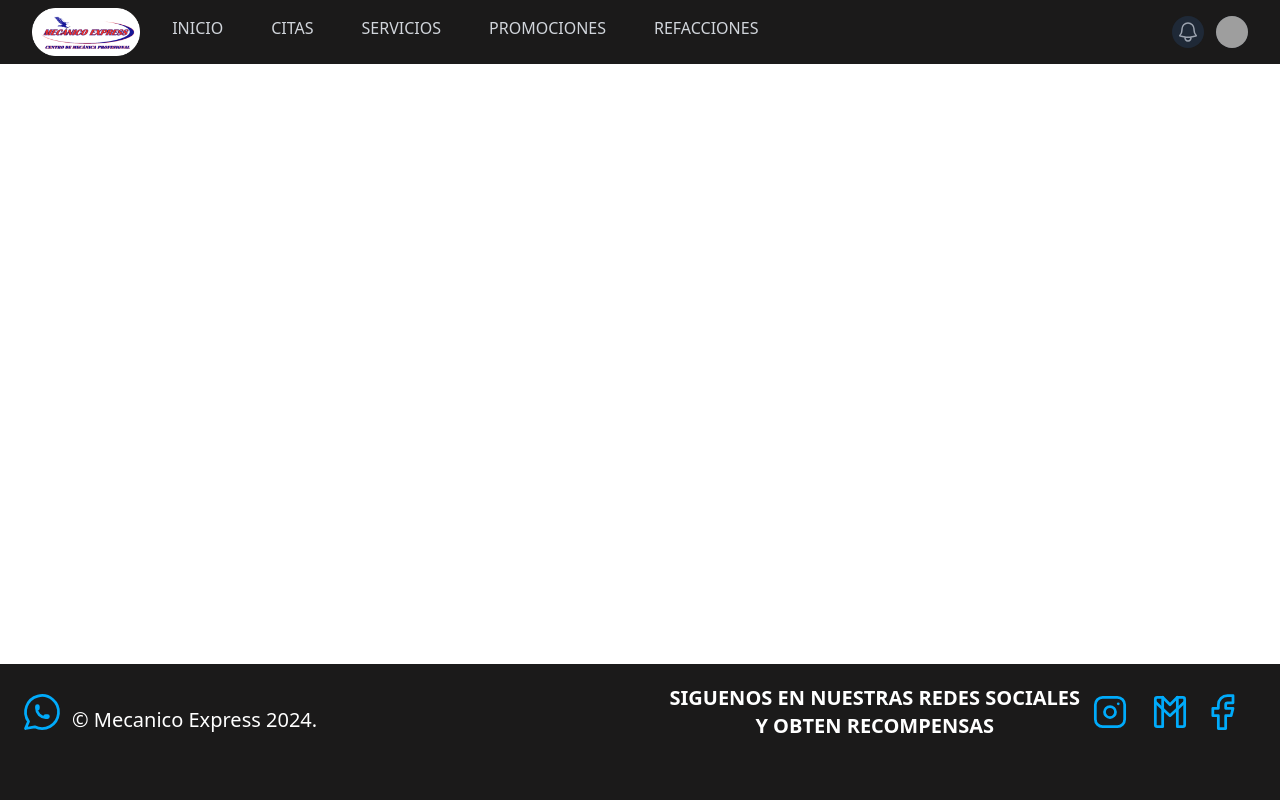
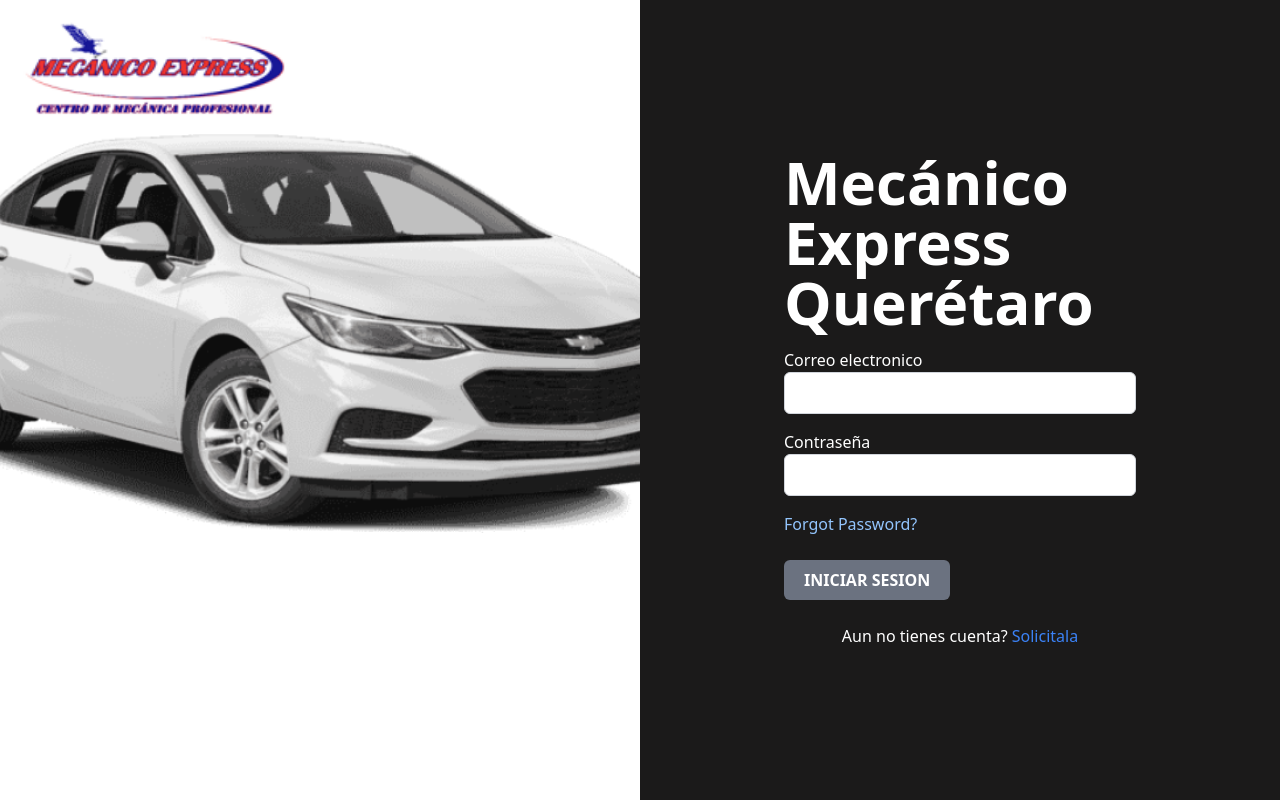
Before and after one commit to Whusher/MecanicoExpress, a React (Vite) app: page /login in a window 1280 px wide. Built offline with nearby package versions, Linux system fonts and the light colour scheme; grey boxes are pictures that could not be loaded.

Commit message:
Agregacion de contexto para estados Globales

```diff
--- a/src/App.jsx
+++ b/src/App.jsx
@@ -1,24 +1,27 @@
 import { BrowserRouter as Router, Route, Routes } from 'react-router-dom';
-import Header from './components/Header';
-import Footer from './components/Footer';
+// import Header from './components/Header';
+// import Footer from './components/Footer';
 import Home from './views/MainContent'; // Importa tus componentes de páginas
 //import Citas from './pages/Citas';
 import Servicios from './views/Servicios';
 //import Promociones from './pages/Promociones';
+import Login from './components/Login';
 import Refacciones from './views/Refac';
-
+import { AuthProvider } from './contexts/AuthContext';
 function App() {
   return (
+    <AuthProvider>
     <Router>
-      <Header />
       <Routes>
         <Route path="/" element={<Home />} />
+        <Route path="/login" element={<Login />} />
         <Route path="/servicios" element={<Servicios />} />
         <Route path="/refacciones" element={<Refacciones />} />
       </Routes>
-      <Footer />
     </Router>
+    </AuthProvider>
   );
 }
 
+
 export default App;
--- a/src/Views/Refac.jsx
+++ b/src/Views/Refac.jsx
@@ -1,5 +1,9 @@
+import Header from "../components/Header";
+import Footer from "../components/Footer";
 function Refacciones() {
     return (
+      <>
+      <Header/>
       <div className="max-w-7xl mx-auto px-4 py-8">
         <div className="md:flex justify-between">
           {/* Columna izquierda (Recuadro negro) */}
@@ -24,6 +28,8 @@
           </div>
         </div>
       </div>
+      <Footer/>
+      </>
     );
   }
 
--- a/src/Views/Servicios.jsx
+++ b/src/Views/Servicios.jsx
@@ -1,5 +1,9 @@
+import Header from "../components/Header";
+import Footer from "../components/Footer";
 function Servicios() {
     return (
+        <>
+        <Header/>
         <div className="flex justify-between max-w-7xl mx-auto px-4 py-8">
             {/* Columna izquierda (Recuadro negro) */}
             <div className="w-1/2 max-w-lg bg-black p-6 rounded-lg text-white ">
@@ -25,6 +29,8 @@
                 <img src="/service.png" alt="Imagen" className="w-full max-w-xl h-auto" />
             </div>
         </div>
+        <Footer/>
+        </>
     );
 }
 
--- a/src/components/Header.jsx
+++ b/src/components/Header.jsx
@@ -1,8 +1,9 @@
 import { Fragment } from 'react';
+import { ComponentSVG } from '../assets/ComponentSVG';
 import { Disclosure, DisclosureButton, DisclosurePanel, Menu, MenuButton, MenuItems, MenuItem, Transition } from '@headlessui/react';
-import { Bars3Icon, BellIcon, XMarkIcon } from '@heroicons/react/24/outline';
-import { Link, useLocation } from 'react-router-dom'; // Importa Link de React Router
-
+import { Bars3Icon, XMarkIcon } from '@heroicons/react/24/outline';
+import { Link, useLocation, useNavigate } from 'react-router-dom'; // Importa Link de React Router
+import { useAuth } from '../contexts/AuthContext';
 //La navegacion superior segun corresponda
 const navigation = [
   { name: 'INICIO', href: '/', current: true },
@@ -20,6 +21,9 @@
 
   const location = useLocation();
 
+  const {state} = useAuth();
+
+  const navigate = useNavigate();
 
   return (
     <Disclosure as="nav" className="bg-backgroundNormal">
@@ -65,17 +69,11 @@
                 </div>
               </div>
               <div className="absolute inset-y-0 right-0 flex items-center pr-2 sm:static sm:inset-auto sm:ml-6 sm:pr-0">
-                <button
-                  type="button"
-                  className="relative rounded-full bg-gray-800 p-1 text-gray-400 hover:text-white focus:outline-none focus:ring-2 focus:ring-white focus:ring-offset-2 focus:ring-offset-gray-800"
-                >
-                  <span className="absolute -inset-1.5" />
-                  <span className="sr-only">View notifications</span>
-                  <BellIcon className="h-6 w-6" aria-hidden="true" />
-                </button>
 
                 {/* Profile dropdown */}
-                <Menu as="div" className="relative ml-3">
+                { //Si existe nuestro usuario aparecera el perfil de lo contrario se solicitara Iniciar Sesion
+                  state.userToken ? (
+                    <Menu as="div" className="relative ml-3">
                   <div>
                     <MenuButton className="relative flex rounded-full bg-gray-800 text-sm focus:outline-none focus:ring-2 focus:ring-white focus:ring-offset-2 focus:ring-offset-gray-800">
                       <span className="absolute -inset-1.5" />
@@ -130,10 +128,17 @@
                     </MenuItems>
                   </Transition>
                 </Menu>
+                  ) : (
+                    <p className='font-bold font-sans text-white '
+                      onClick={()=> navigate('/login')}
+                    >Iniciar sesion <ComponentSVG.Login/> </p>
+                  )
+                }
+
               </div>
             </div>
           </div>
-
+            {/* Panel de Mobile */}
           <DisclosurePanel className="sm:hidden">
             <div className="space-y-1 px-2 pb-3 pt-2">
               {navigation.map((item) => (
--- /dev/null
+++ b/src/components/Login.jsx
@@ -0,0 +1,127 @@
+import { useNavigate} from "react-router-dom";
+import { useState } from "react";
+//import { ToastContainer, toast } from "react-toastify";
+import { validateEmail } from "../utils/ValidationMail";
+
+function Login() {
+  const navigation = useNavigate();
+  //Declaracion de objeto formulario
+  const [formValues, setFormValues] = useState(initializeForm());
+
+  //Manejo de cambios en el input
+  const handleChange = (input, event) => {
+    //traer el form y setear el dato segun el campo
+    setFormValues({ ...formValues, [input]: event.target.value });
+  };
+
+  const handleSubmit = async () => {
+    if (formValues.email === "" || formValues.password === "") {
+      //Campos Vacios
+    //   return toast.error("Todos los campos son obligatorios", {
+    //     theme: "dark",
+    //   });
+        alert('Todos los campos son obligatorios');
+    }
+    if (!validateEmail(formValues.email)) {
+      //email no valido
+      alert('Email invalido')
+    //   return toast.error("Email invalido", {
+    //     theme: "dark",
+    //   });
+    }
+    //Realizar solicitud a la API
+
+  };
+
+  return (
+    <div className="flex justify-center items-center h-screen bg-backgroundNormal">
+      {/* <!-- Left: Image --> */}
+      <div className="w-1/2 h-screen hidden lg:block bg-white items-center">
+        <img
+          src='/Logo.png'
+          alt=""
+          className="object-cover w-200 h-1/6 center"
+        />
+        <img
+          src='/onix.png'
+          alt=""
+          className="object-cover w-full h-1/2"
+        />
+      </div>
+      {/* <!-- Right: Login Form --> */}
+      <div className="lg:p-36 md:p-52 sm:20 p-8 w-full lg:w-1/2 bg-backgroundNormal">
+        <h1 className="text-6xl font-sans mb-4 text-white font-semibold">Mecánico Express Querétaro</h1>
+        <form >
+          {/* <!-- Username Input --> */}
+          <div className="mb-4">
+            <label htmlFor="username" className="block text-white">
+              Correo electronico
+            </label>
+            <input
+              value={formValues.email}
+              onChange={(e) => handleChange("email", e)}
+              type="text"
+              id="username"
+              name="username"
+              className="w-full border border-gray-300 rounded-md py-2 px-3 focus:outline-none focus:border-blue-500"
+              autoComplete="off"
+            />
+          </div>
+          {/* <!-- Password Input --> */}
+          <div className="mb-4">
+            <label htmlFor="password" className="block text-white">
+              Contraseña
+            </label>
+            <input
+              value={formValues.password}
+              onChange={(e) => handleChange("password", e)}
+              type="password"
+              id="password"
+              name="password"
+              className="w-full border border-gray-300 rounded-md py-2 px-3 focus:outline-none focus:border-blue-500"
+              autoComplete="off"
+            />
+          </div>
+          {/* <!-- Forgot Password Link --> */}
+          <div className="mb-6 text-blue-500">
+            <a
+              href="mailto:syncro_cargo@gmail.com"
+              className="hover:underline text-blue-300"
+            >
+              Forgot Password?
+            </a>
+          </div>
+        </form>
+        {/* <!-- Login Button --> */}
+        <button
+          onClick={() => handleSubmit()}
+          className="bg-gray-500 hover:shadow-lg hover:shadow-blue-600 hover:bg-blue-600 text-white font-semibold rounded-md py-2 px-5"
+        >
+          INICIAR SESION
+        </button>
+        {/* <!-- Sign up  Link --> */}
+        <div className="mt-6 text-blue-500 text-center">
+          <p className="text-white">
+            Aun no tienes cuenta?{" "}
+            <a
+              href="mailto:syncro_cargo@gmail.com"
+              className="hover:underline text-blue-500"
+              onClick={()=>navigation('Home')}
+            >
+              Solicitala
+            </a>
+          </p>
+        </div>
+      </div>
+    </div>
+  );
+}
+
+function initializeForm() {
+  return {
+    email: "",
+    password: "",
+  };
+}
+
+export default Login;
--- /dev/null
+++ b/src/contexts/AuthContext.jsx
@@ -0,0 +1,96 @@
+import React, { createContext, useReducer, useMemo } from "react";
+const AuthContext = createContext();
+
+export const useAuth = () => React.useContext(AuthContext);
+
+export const AuthProvider = ({ children }) => {
+  const [state, dispatch] = useReducer(
+    (prevState, action) => {
+      switch (action.type) {
+        case "SIGN_IN":
+          return {
+            ...prevState,
+            userToken: action.token,
+            isSignOut: false,
+          };
+        case "SIGN_OUT":
+          return {
+            ...prevState,
+            userToken: null,
+            isSignOut: true,
+          };
+        case "RESTORE_TOKEN":
+          return {
+            ...prevState,
+            userToken: action.token,
+            isLoading: false,
+          };
+        default:
+          return prevState;
+      }
+    },
+    {
+      userToken: null,
+      isSignOut: false,
+      isLoading: true,
+    }
+  );
+
+  const authContext = useMemo(
+    () => ({
+      state,
+      signIn: async (token) => {
+        // Receive the token as an argument
+        // Logic for log in
+        console.log(token);
+        dispatch({ type: "SIGN_IN", token: "pollito" }); // Update state with the received token
+        console.log("INICIO SESION UN cabron");
+        try {
+          //await SecureStore.setItemAsync("userToken", "pollito"); // Store the received token
+        } catch (err) {
+          console.log(err);
+        }
+      },
+      signOut: async () => {
+        // Logic for close session delete no necessary items
+        dispatch({ type: "SIGN_OUT" });
+        try {
+          //await SecureStore.deleteItemAsync("userToken"); // Remove the token from SecureStore
+        } catch (err) {
+          console.log(err);
+        }
+        console.log("CERROOOOO SESION UN cabron");
+      },
+      signUp: async (data) => {
+        console.log(data);
+        // Logic for sign up
+        dispatch({ type: "SIGN_IN", token: "pollito" });
+      },
+    }),
+    [state]
+  );
+
+  // Get a previous session
+  React.useEffect(() => {
+    const restoreToken = async () => {
+      try {
+        //const token = await SecureStore.getItemAsync("userToken");
+        const token = false;
+        if (token) {
+          // Update the state with restored token
+          dispatch({ type: "RESTORE_TOKEN", token: token });
+        } else {
+          throw new Error("Token not found");
+        }
+      } catch (error) {
+        console.log("Session not available to restore", error);
+      }
+    };
+
+    restoreToken();
+  }, []);
+
+  return (
+    <AuthContext.Provider value={authContext}>{children}</AuthContext.Provider>
+  );
+};
--- a/src/main.jsx
+++ b/src/main.jsx
@@ -1,7 +1,6 @@
 import ReactDOM from 'react-dom/client'
 import App from './App.jsx'
 import './index.css'
-
 ReactDOM.createRoot(document.getElementById('root')).render(
-    <App />,
+      <App />
 )
--- /dev/null
+++ b/src/utils/ValidationMail.jsx
@@ -0,0 +1,5 @@
+//Validacion de Correo Electronico
+export function validateEmail(email) {
+    const re = /^(([^<>()[\]\\.,;:\s@"]+(\.[^<>()[\]\\.,;:\s@"]+)*)|(".+"))@((\[[0-9]{1,3}\.[0-9]{1,3}\.[0-9]{1,3}\.[0-9]{1,3}\])|(([a-zA-Z\-0-9]+\.)+[a-zA-Z]{2,}))$/;
+    return re.test(email);
+}
```
Also changed, not shown: src/Views/MainContent.jsx (+15 -3 lines), src/assets/ComponentSVG.jsx (+21 -1 lines), .eslintrc.cjs, public/onix.png (added).
